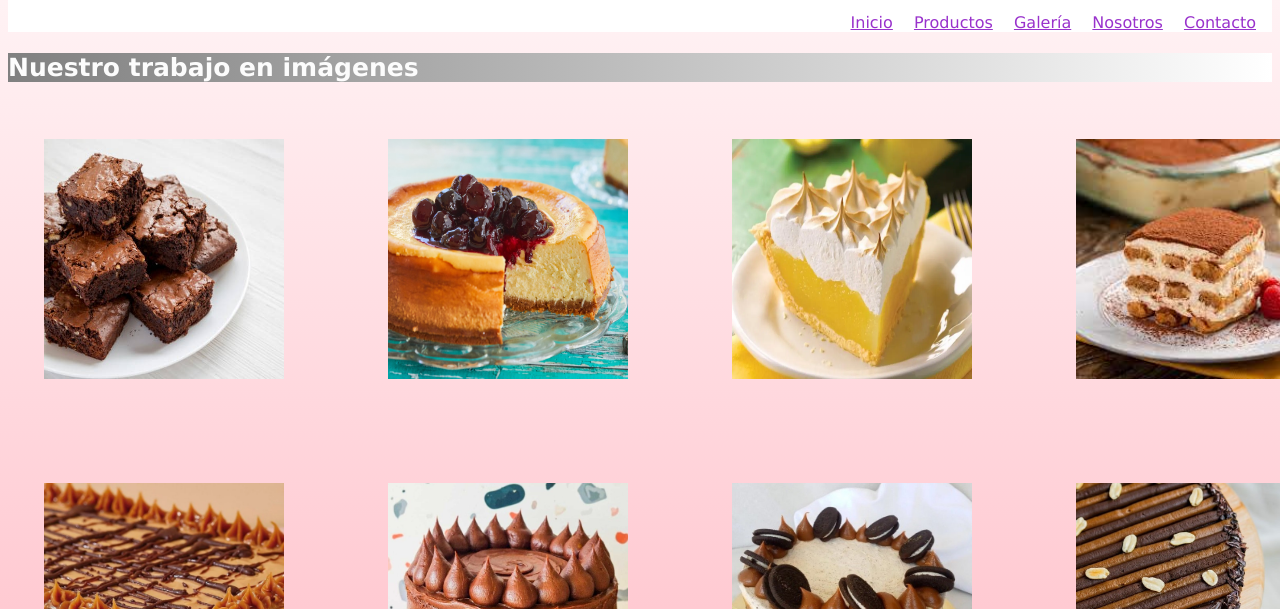
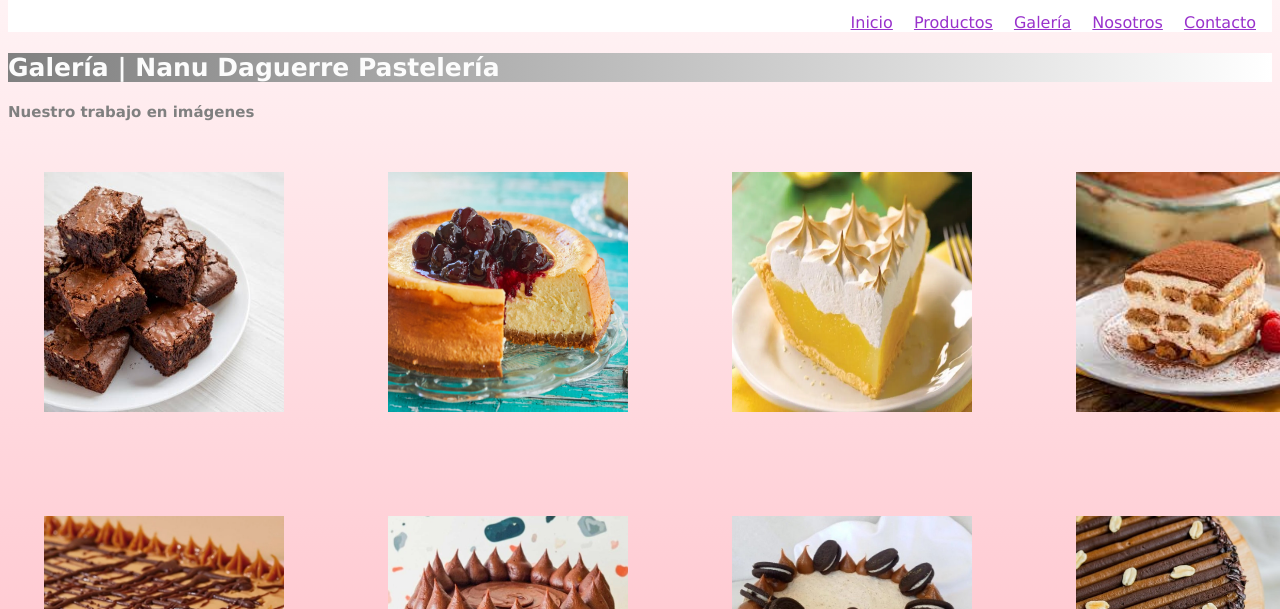
Before and after one commit to NairDaguerre/Tercera-entrega-proyecto, a website: page pages/galeria.html in a window 1280 px wide. Shown: the part 191-800 px from the top of the page. Drawn offline with Linux system fonts and the light colour scheme.

Commit message:
agregado de kw

```diff
--- a/pages/galeria.html
+++ b/pages/galeria.html
@@ -1,6 +1,8 @@
 <!DOCTYPE html>
 <html lang="en">
 <head>
+    <meta name="description" content="Mira y tentate con las fotos de nuestros productos">
+    <meta name="keywords" content="fotos, tortas, pastelería, ideas, mesas dulce, dulce">
     <meta charset="UTF-8">
     <meta http-equiv="X-UA-Compatible" content="IE=edge">
     <meta name="viewport" content="width=device-width, initial-scale=1.0">
@@ -43,9 +45,12 @@
     </header>
 
     <section id="titulo">
-        <h1>Nuestro trabajo en imágenes</h1>
+        <h1>Galería | Nanu Daguerre Pastelería</h1>
+
     </section>
-
+<div class="h2">
+    <p>Nuestro trabajo en imágenes</p>
+</div>
 
     <div id="wrapper">
         <img class=foto src="../images/Brownie.jpg" alt="Brownie">
--- a/scss/styles.scss
+++ b/scss/styles.scss
@@ -69,6 +69,10 @@ div {
 	grid-template-columns: 1fr 1fr 1fr 1fr;
 	grid-template-rows: 1fr 1fr;
 	grid-gap: 2rem;
+}
+.h2{
+	font-family: Verdana, Geneva, Tahoma, sans-serif;
+	font-size: 15px;
 }
 .foto {
 	margin: 1rem 1rem 1rem 1rem;
```
Also changed, not shown: index.html (+3 -2 lines), pages/contacto.html (+3 -1 lines), pages/nosotros.html (+3 -1 lines), pages/productos.html (+3 -1 lines), css/styles.css.
